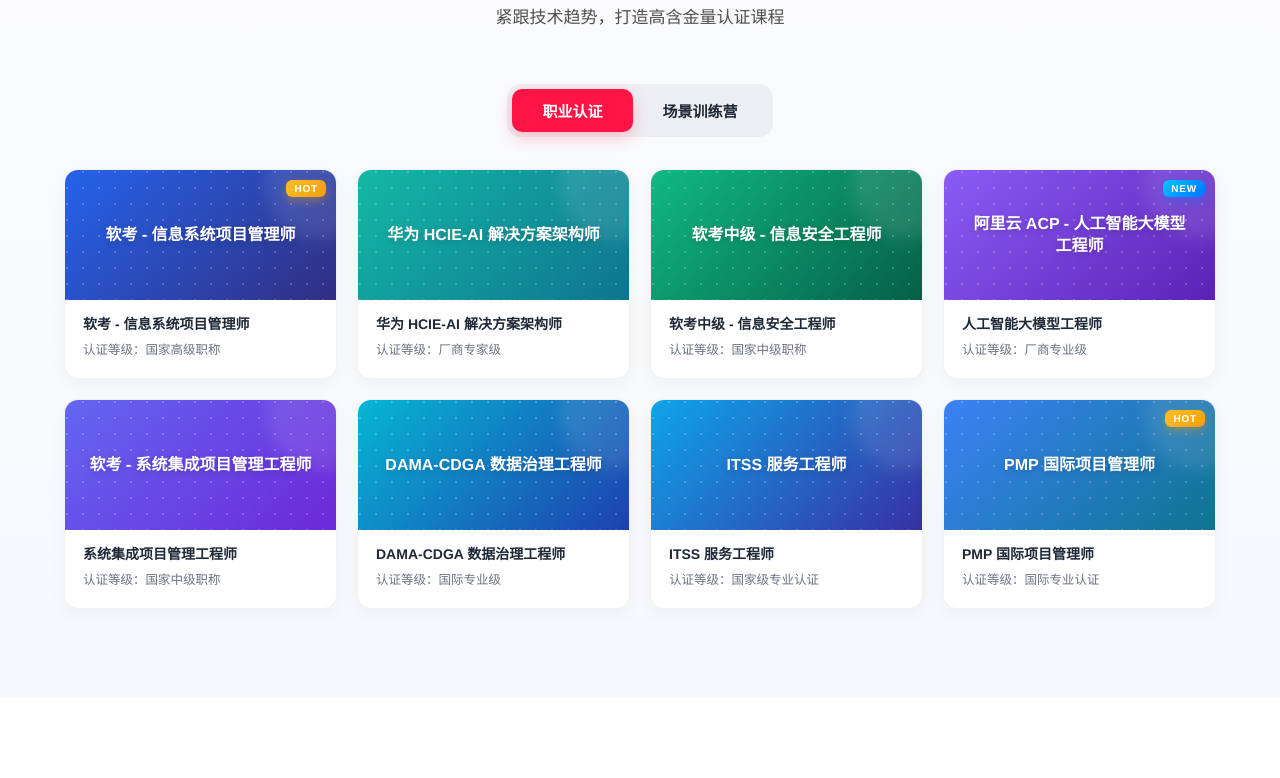
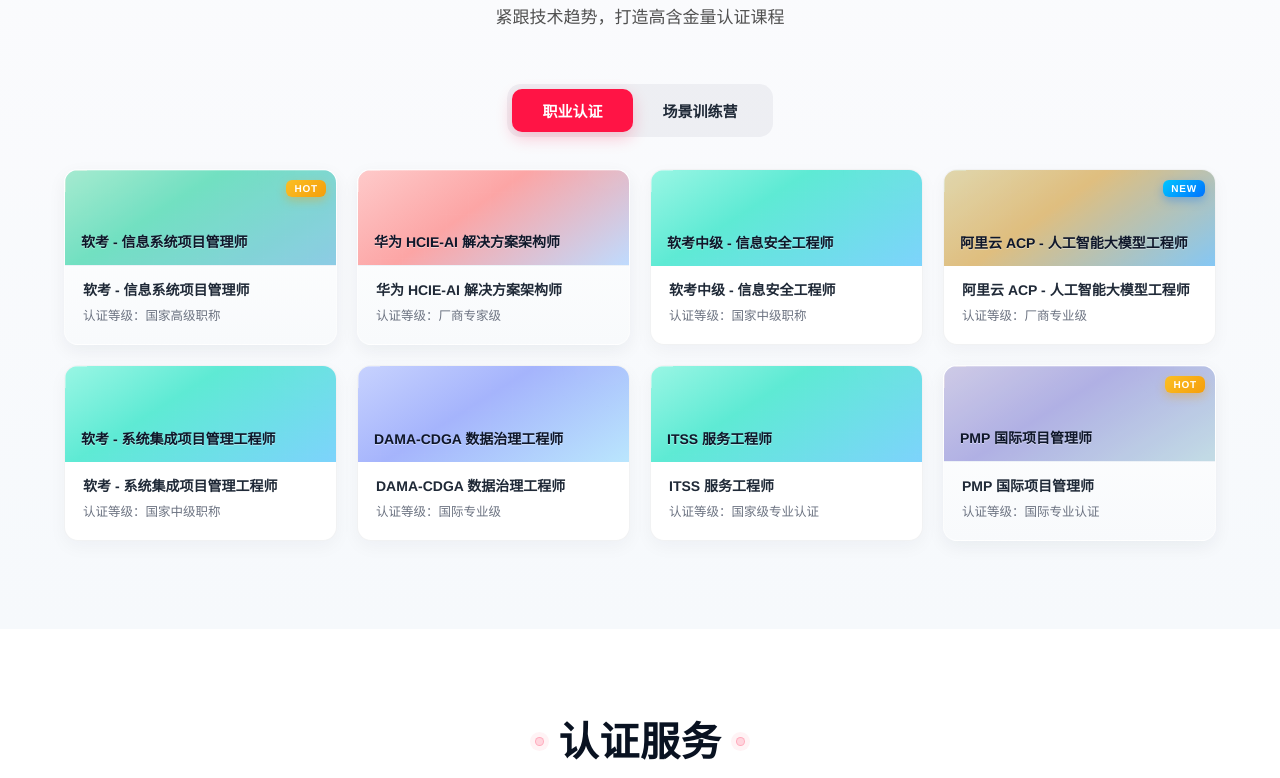
Before and after one commit to chengzi9588/official-website0526, a plain HTML site: page pro-certification.html in a window 1280 px wide. Shown: the part 2377-3155 px from the top of the page. Drawn offline with Linux system fonts and the light colour scheme.

Commit message:
更新职业认证课程样式

```diff
--- a/pro-certification.html
+++ b/pro-certification.html
@@ -240,38 +240,109 @@
 .cert-course:nth-child(7){animation-delay:.47s}
 .cert-course:nth-child(8){animation-delay:.54s}
 .cert-course:hover{transform:translateY(-8px);box-shadow:0 22px 42px rgba(20,32,56,.12)}
+/* ── 课程卡片背景：纯 CSS 多层渐变 + 低透纹理（装饰层 opacity ≤ 20%）── */
 .cert-course .img{
-  height:130px;display:flex;align-items:center;justify-content:center;padding:0 22px;
-  position:relative;overflow:hidden;
+  height:96px;display:block;
+  position:relative;overflow:hidden;isolation:isolate;
+  background-color:#e8eef5;
+  background-repeat:no-repeat;
+  background-size:22px 22px, 22px 22px, 100% 100%;
 }
+/* 默认纹理：细网格（B 端信息密度高、最克制） */
 .cert-course .img::before{
-  content:'';position:absolute;inset:0;opacity:.22;
-  background-image:radial-gradient(circle at 2px 2px,white 1px,transparent 0);
-  background-size:16px 16px;
-  transition:transform .6s ease, opacity .4s ease;
+  content:'';position:absolute;inset:0;z-index:0;pointer-events:none;
+  opacity:.14;
+  background-image:
+    linear-gradient(rgba(255,255,255,.10) 1px, transparent 1px),
+    linear-gradient(90deg, rgba(255,255,255,.10) 1px, transparent 1px);
+  background-size:22px 22px;
+  transition:opacity .4s ease, transform .6s ease;
 }
-.cert-course:hover .img::before{transform:scale(1.15);opacity:.32}
+.cert-course:hover .img::before{opacity:.18;transform:scale(1.04)}
+/* 柔光点缀（低透，不抢文字） */
 .cert-course .img::after{
-  content:'';position:absolute;right:-40px;top:-40px;width:110px;height:110px;border-radius:50%;
-  background:rgba(255,255,255,.10);filter:blur(8px);
-  transition:transform .6s ease;
+  content:'';position:absolute;right:-28%;top:-35%;width:72%;height:72%;border-radius:50%;
+  background:radial-gradient(circle, rgba(255,255,255,.14) 0%, transparent 68%);
+  opacity:.16;filter:blur(10px);z-index:0;pointer-events:none;
+  transition:opacity .4s ease, transform .6s ease;
 }
-.cert-course:hover .img::after{transform:scale(1.6) translate(-10px,10px)}
+.cert-course:hover .img::after{opacity:.20;transform:translate(-6px,6px) scale(1.05)}
 .cert-course .img h3{
-  margin:0;position:relative;z-index:1;
-  color:#fff;font-size:16px;font-weight:800;line-height:1.4;text-align:center;
-  text-shadow:0 2px 6px rgba(0,0,0,.18);
-  transition:transform .4s ease;
+  margin:0;
+  position:absolute;
+  left:16px;
+  right:16px;
+  bottom:12px;
+  z-index:2;
+  color:#0f172a;
+  font-size:14px;
+  font-weight:700;
+  line-height:1.4;
+  text-align:left;
+  text-shadow:0 1px 0 rgba(255,255,255,.45);
 }
-.cert-course:hover .img h3{transform:translateY(-2px)}
-.cert-course.g1 .img{background:linear-gradient(135deg,#2563eb,#312e81)}
-.cert-course.g2 .img{background:linear-gradient(135deg,#14b8a6,#0e7490)}
-.cert-course.g3 .img{background:linear-gradient(135deg,#10b981,#065f46)}
-.cert-course.g4 .img{background:linear-gradient(135deg,#8b5cf6,#5b21b6)}
-.cert-course.g5 .img{background:linear-gradient(135deg,#6366f1,#6d28d9)}
-.cert-course.g6 .img{background:linear-gradient(135deg,#06b6d4,#1e40af)}
-.cert-course.g7 .img{background:linear-gradient(135deg,#0ea5e9,#3730a3)}
-.cert-course.g8 .img{background:linear-gradient(135deg,#3b82f6,#0e7490)}
+/* 国家职称类 · 浅蓝绿 */
+.cert-course.cat-national .img{
+  background-image:
+    linear-gradient(rgba(255,255,255,.35) 1px, transparent 1px),
+    linear-gradient(90deg, rgba(255,255,255,.35) 1px, transparent 1px),
+    linear-gradient(148deg, #99f6e4 0%, #5eead4 38%, #7dd3fc 100%);
+}
+/* 厂商 · 华为 */
+.cert-course.cat-vendor-huawei .img{
+  background-image:
+    linear-gradient(rgba(255,255,255,.32) 1px, transparent 1px),
+    linear-gradient(90deg, rgba(255,255,255,.32) 1px, transparent 1px),
+    linear-gradient(145deg, #fecaca 0%, #fca5a5 42%, #bfdbfe 100%);
+}
+/* 厂商 · 阿里云 */
+.cert-course.cat-vendor-aliyun .img{
+  background-image:
+    linear-gradient(rgba(255,255,255,.35) 1px, transparent 1px),
+    linear-gradient(90deg, rgba(255,255,255,.35) 1px, transparent 1px),
+    linear-gradient(145deg, #fed7aa 0%, #fdba74 40%, #93c5fd 100%);
+}
+/* 国际认证 · 浅紫蓝 */
+.cert-course.cat-international .img{
+  background-image:
+    linear-gradient(rgba(255,255,255,.32) 1px, transparent 1px),
+    linear-gradient(90deg, rgba(255,255,255,.32) 1px, transparent 1px),
+    linear-gradient(148deg, #c7d2fe 0%, #a5b4fc 42%, #bae6fd 100%);
+}
+/* 训练营 */
+.cert-course.cat-camp .img{
+  background-image:
+    linear-gradient(rgba(255,255,255,.38) 1px, transparent 1px),
+    linear-gradient(90deg, rgba(255,255,255,.38) 1px, transparent 1px),
+    linear-gradient(148deg, #cbd5e1 0%, #e2e8f0 55%, #f1f5f9 100%);
+}
+
+/* HOT：暖色轻叠层（≤20%） */
+.cert-course:has(> .ribbon:not(.new)) .img{
+  box-shadow:inset 0 0 0 999px rgba(251,146,60,.12);
+}
+/* NEW：青绿轻叠层 */
+.cert-course:has(> .ribbon.new) .img{
+  box-shadow:inset 0 0 0 999px rgba(45,212,191,.14);
+}
+/* 高等级 · 玻璃拟态边框（卡片级，不改文案区） */
+.cert-course.tier-premium{
+  border-color:rgba(255,255,255,.55);
+  background:linear-gradient(180deg, #fff 0%, #f8fafc 100%);
+  box-shadow:
+    0 6px 18px rgba(20,32,56,.06),
+    inset 0 1px 0 rgba(255,255,255,.95);
+}
+.cert-course.tier-premium .img{
+  border-bottom:1px solid rgba(255,255,255,.22);
+  box-shadow:inset 0 1px 0 rgba(255,255,255,.28);
+}
+.cert-course.tier-premium:has(> .ribbon:not(.new)) .img{
+  box-shadow:inset 0 1px 0 rgba(255,255,255,.28), inset 0 0 0 999px rgba(251,146,60,.12);
+}
+.cert-course.tier-premium:has(> .ribbon.new) .img{
+  box-shadow:inset 0 1px 0 rgba(255,255,255,.28), inset 0 0 0 999px rgba(45,212,191,.14);
+}
 .cert-course .body{padding:14px 18px 18px;position:relative}
 .cert-course .body h4{margin:0 0 6px;font-size:14px;font-weight:700;color:var(--ink-2);line-height:1.5;transition:color .3s ease}
 .cert-course:hover .body h4{color:var(--red)}
@@ -623,7 +694,7 @@
         </div>
         <div class="cert-cat">
           <div class="cat-hd">
-            <div class="cat-hd-left"><span class="cat-ic"><i class="fas fa-briefcase"></i></span><h3>智能办公</h3></div>
+            <div class="cat-hd-left"><span class="cat-ic"><i class="fas fa-briefcase"></i></span><h3>职能办公</h3></div>
           </div>
           <div class="cert-tags">
             <span class="pill">经济专业技术资格（人力资源管理）</span>
@@ -654,20 +725,20 @@
       </div>
     </div>
     <div class="cert-course-grid reveal delay-1" id="course-cert">
-      <div class="cert-course g1"><span class="ribbon">HOT</span><div class="img"><h3>软考 - 信息系统项目管理师</h3></div><div class="body"><h4>软考 - 信息系统项目管理师</h4><div class="meta">认证等级：国家高级职称</div></div></div>
-      <div class="cert-course g2"><div class="img"><h3>华为 HCIE-AI 解决方案架构师</h3></div><div class="body"><h4>华为 HCIE-AI 解决方案架构师</h4><div class="meta">认证等级：厂商专家级</div></div></div>
-      <div class="cert-course g3"><div class="img"><h3>软考中级 - 信息安全工程师</h3></div><div class="body"><h4>软考中级 - 信息安全工程师</h4><div class="meta">认证等级：国家中级职称</div></div></div>
-      <div class="cert-course g4"><span class="ribbon new">NEW</span><div class="img"><h3>阿里云 ACP - 人工智能大模型工程师</h3></div><div class="body"><h4>人工智能大模型工程师</h4><div class="meta">认证等级：厂商专业级</div></div></div>
-      <div class="cert-course g5"><div class="img"><h3>软考 - 系统集成项目管理工程师</h3></div><div class="body"><h4>系统集成项目管理工程师</h4><div class="meta">认证等级：国家中级职称</div></div></div>
-      <div class="cert-course g6"><div class="img"><h3>DAMA-CDGA 数据治理工程师</h3></div><div class="body"><h4>DAMA-CDGA 数据治理工程师</h4><div class="meta">认证等级：国际专业级</div></div></div>
-      <div class="cert-course g7"><div class="img"><h3>ITSS 服务工程师</h3></div><div class="body"><h4>ITSS 服务工程师</h4><div class="meta">认证等级：国家级专业认证</div></div></div>
-      <div class="cert-course g8"><span class="ribbon">HOT</span><div class="img"><h3>PMP 国际项目管理师</h3></div><div class="body"><h4>PMP 国际项目管理师</h4><div class="meta">认证等级：国际专业认证</div></div></div>
+      <div class="cert-course cat-national tier-premium"><span class="ribbon">HOT</span><div class="img"><h3>软考 - 信息系统项目管理师</h3></div><div class="body"><h4>软考 - 信息系统项目管理师</h4><div class="meta">认证等级：国家高级职称</div></div></div>
+      <div class="cert-course cat-vendor-huawei tier-premium"><div class="img"><h3>华为 HCIE-AI 解决方案架构师</h3></div><div class="body"><h4>华为 HCIE-AI 解决方案架构师</h4><div class="meta">认证等级：厂商专家级</div></div></div>
+      <div class="cert-course cat-national"><div class="img"><h3>软考中级 - 信息安全工程师</h3></div><div class="body"><h4>软考中级 - 信息安全工程师</h4><div class="meta">认证等级：国家中级职称</div></div></div>
+      <div class="cert-course cat-vendor-aliyun"><span class="ribbon new">NEW</span><div class="img"><h3>阿里云 ACP - 人工智能大模型工程师</h3></div><div class="body"><h4>阿里云 ACP - 人工智能大模型工程师</h4><div class="meta">认证等级：厂商专业级</div></div></div>
+      <div class="cert-course cat-national"><div class="img"><h3>软考 - 系统集成项目管理工程师</h3></div><div class="body"><h4>软考 - 系统集成项目管理工程师</h4><div class="meta">认证等级：国家中级职称</div></div></div>
+      <div class="cert-course cat-international"><div class="img"><h3>DAMA-CDGA 数据治理工程师</h3></div><div class="body"><h4>DAMA-CDGA 数据治理工程师</h4><div class="meta">认证等级：国际专业级</div></div></div>
+      <div class="cert-course cat-national"><div class="img"><h3>ITSS 服务工程师</h3></div><div class="body"><h4>ITSS 服务工程师</h4><div class="meta">认证等级：国家级专业认证</div></div></div>
+      <div class="cert-course cat-international tier-premium"><span class="ribbon">HOT</span><div class="img"><h3>PMP 国际项目管理师</h3></div><div class="body"><h4>PMP 国际项目管理师</h4><div class="meta">认证等级：国际专业认证</div></div></div>
     </div>
     <div class="cert-course-grid reveal delay-1" id="course-camp" style="display:none">
-      <div class="cert-course g1"><span class="ribbon new">NEW</span><div class="img"><h3>人人学 AI 人才认证训练营</h3></div><div class="body"><h4>人人学 AI 人才认证训练营</h4><div class="meta">打造研发、产品、应用三位一体的全栈 AI 人才认证体系</div></div></div>
-      <div class="cert-course g2"><div class="img"><h3>BASIC6 科创人才认证训练营</h3></div><div class="body"><h4>BASIC6 科创人才认证训练营</h4><div class="meta">构建覆盖多能力域的创新科技人才培养认证标准</div></div></div>
-      <div class="cert-course g3"><div class="img"><h3>数智化人才认证训练营</h3></div><div class="body"><h4>数智化人才认证训练营</h4><div class="meta">培育具备数智思维与新质生产力的复合型人才</div></div></div>
-      <div class="cert-course g4"><div class="img"><h3>效能管理人才认证训练营</h3></div><div class="body"><h4>效能管理人才认证训练营</h4><div class="meta">融合管理、敏捷、保质、提效四大维度的专业认证</div></div></div>
+      <div class="cert-course cat-camp"><span class="ribbon new">NEW</span><div class="img"><h3>人人学 AI 人才认证训练营</h3></div><div class="body"><h4>人人学 AI 人才认证训练营</h4><div class="meta">打造研发、产品、应用三位一体的全栈 AI 人才认证体系</div></div></div>
+      <div class="cert-course cat-camp"><div class="img"><h3>BASIC6 科创人才认证训练营</h3></div><div class="body"><h4>BASIC6 科创人才认证训练营</h4><div class="meta">构建覆盖多能力域的创新科技人才培养认证标准</div></div></div>
+      <div class="cert-course cat-camp"><div class="img"><h3>数智化人才认证训练营</h3></div><div class="body"><h4>数智化人才认证训练营</h4><div class="meta">培育具备数智思维与新质生产力的复合型人才</div></div></div>
+      <div class="cert-course cat-camp"><div class="img"><h3>效能管理人才认证训练营</h3></div><div class="body"><h4>效能管理人才认证训练营</h4><div class="meta">融合管理、敏捷、保质、提效四大维度的专业认证</div></div></div>
     </div>
   </div>
 </section>
```
Also changed, not shown: assets/site.js (+10 -10 lines).
